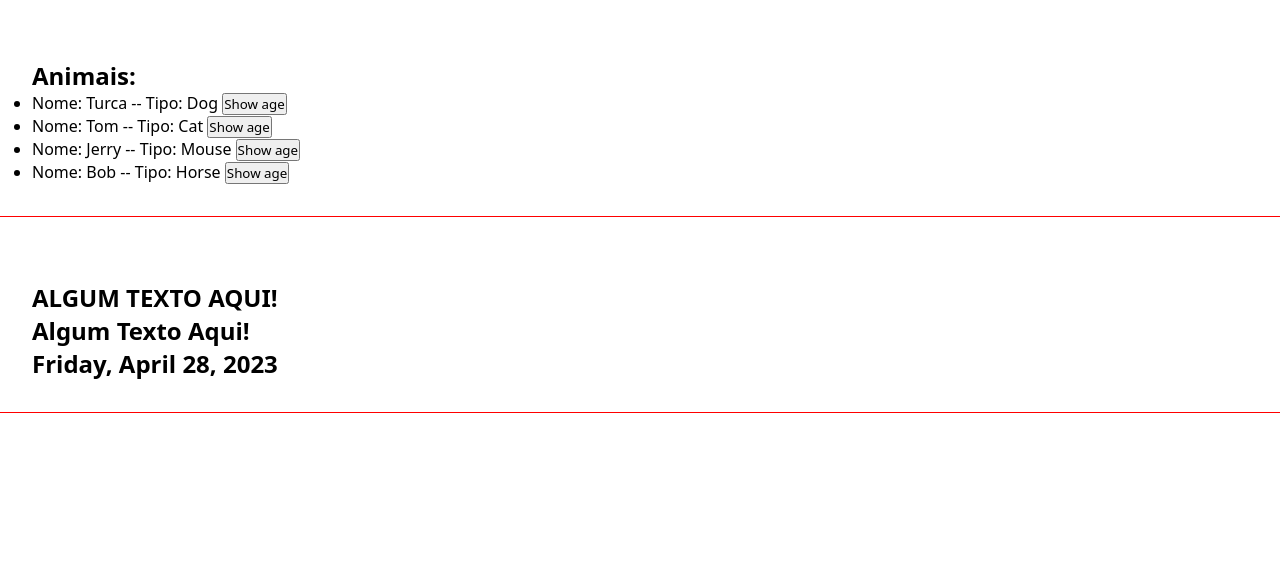
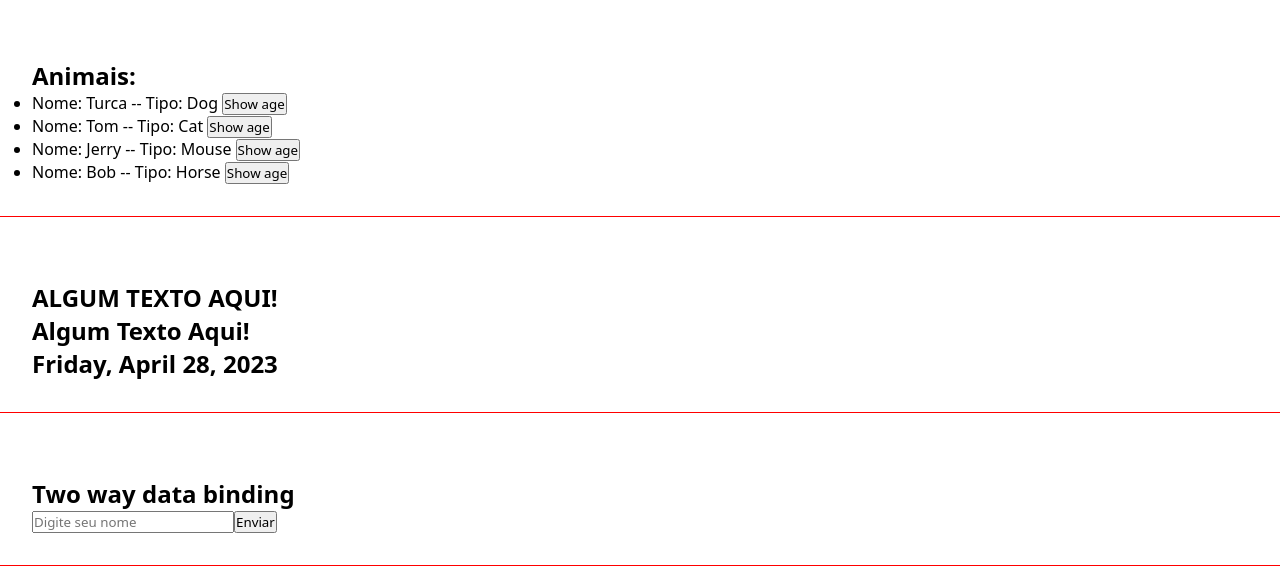
Before and after one commit to israelsilva282/Study-Angular, an Angular app: page / in a window 1280 px wide. Shown: the part 1069-1641 px from the top of the page. Built offline with nearby package versions, Linux system fonts and the light colour scheme.

Commit message:
Trabalhando com two-way-data-binding

```diff
--- a/src/app/app.component.html
+++ b/src/app/app.component.html
@@ -8,3 +8,4 @@
 <app-emitter />
 <app-list-render />
 <app-pipes />
+<app-two-way-binding />
--- /dev/null
+++ b/src/app/components/two-way-binding/two-way-binding.component.html
@@ -0,0 +1,13 @@
+<div class="class">
+  <h2>Two way data binding</h2>
+  <form action="">
+    <input
+      type="text"
+      [(ngModel)]="name"
+      name="name"
+      placeholder="Digite seu nome"
+    />
+    <input type="submit" value="Enviar" />
+  </form>
+  <p *ngIf="name !== ''">O nome é {{ name }}</p>
+</div>
--- /dev/null
+++ b/src/app/components/two-way-binding/two-way-binding.component.ts
@@ -0,0 +1,10 @@
+import { Component } from '@angular/core';
+
+@Component({
+  selector: 'app-two-way-binding',
+  templateUrl: './two-way-binding.component.html',
+  styleUrls: ['./two-way-binding.component.css']
+})
+export class TwoWayBindingComponent {
+  name: string = "";
+}
```
Also changed, not shown: src/app/app.module.ts (+12 -8 lines), src/app/components/two-way-binding/two-way-binding.component.css (added), 1 other file (tests, documents, lock files or other folders).
